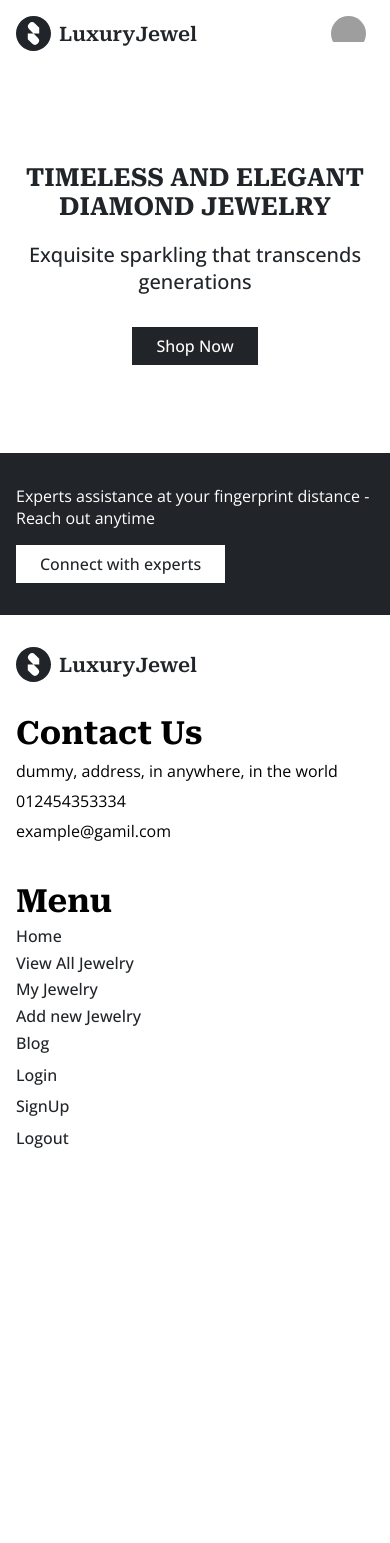
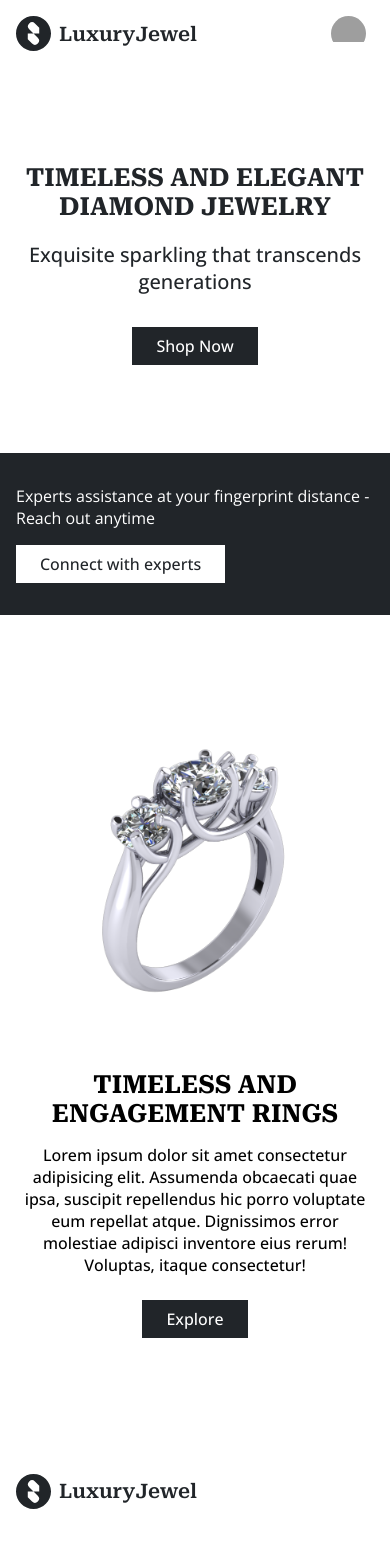
Before and after one commit to EnayetHossain/jewelry-client, a React (Vite) app: page / in a window 390 px wide. Shown: the top 1543 px of the page. Before the commit the page ends 1154 px from the top, so only its background shows below. Built offline with nearby package versions, Linux system fonts and the light colour scheme; grey boxes are pictures that could not be loaded.

Commit message:
responsive ring section

```diff
--- a/src/index.css
+++ b/src/index.css
@@ -57,6 +57,10 @@ ul {
   padding: 0 1em;
 }
 
+img {
+  width: 100%;
+}
+
 button {
   border-radius: 8px;
   border: 1px solid transparent;
--- a/src/pages/Home/Banner/Banner.css
+++ b/src/pages/Home/Banner/Banner.css
@@ -23,10 +23,6 @@
     overflow: hidden;
 }
 
-.hero-image img {
-    width: 100%;
-}
-
 @media only screen and (max-width: 760px) {
     .hero-image {
         display: none;
--- a/src/pages/Home/Home/Home.jsx
+++ b/src/pages/Home/Home/Home.jsx
@@ -1,5 +1,6 @@
 import Banner from "../Banner/Banner";
 import Experts from "../Experts/Experts";
+import Ring from "../Ring/Ring";
 import "./Home.css";
 
 const Home = () => {
@@ -7,6 +8,7 @@ const Home = () => {
     <div>
       <Banner></Banner>
       <Experts></Experts>
+      <Ring></Ring>
     </div>
   );
 };
--- /dev/null
+++ b/src/pages/Home/Ring/Ring.css
@@ -0,0 +1,35 @@
+.ring-section {
+    display: flex;
+    align-items: center;
+    justify-content: space-around;
+    margin: 8em auto;
+}
+
+.ring-title {
+    font-size: clamp(2.5rem, 3vw, 3rem);
+}
+
+.ring-description {
+    font-size: 1.6rem;
+    word-wrap: break-word;
+    max-width: 50rem;
+}
+
+.ring-image {
+    width: 28rem;
+}
+
+@media only screen and (max-width: 700px) {
+    .ring-section {
+        flex-direction: column-reverse;
+    }
+
+    .ring-content {
+        margin: 4em 0 1em;
+        text-align: center;
+    }
+
+    .ring-image {
+        width: 20rem;
+    }
+}
--- /dev/null
+++ b/src/pages/Home/Ring/Ring.jsx
@@ -0,0 +1,28 @@
+import { Link } from "react-router-dom";
+import ringImage from "../../../assets/ring.png";
+import "./Ring.css";
+
+const Ring = () => {
+  return (
+    <section className="ring-section desktop-max">
+      <div className="hero-content ring-content">
+        <h1 className="hero-title ring-title">Timeless and engagement rings</h1>
+        <p className="hero-description ring-description">
+          Lorem ipsum dolor sit amet consectetur adipisicing elit. Assumenda
+          obcaecati quae ipsa, suscipit repellendus hic porro voluptate eum
+          repellat atque. Dignissimos error molestiae adipisci inventore eius
+          rerum! Voluptas, itaque consectetur!
+        </p>
+        <Link to={"/"} className="cta">
+          Explore
+        </Link>
+      </div>
+
+      <div className="ring-image">
+        <img src={ringImage} alt="hero" />
+      </div>
+    </section>
+  );
+};
+
+export default Ring;
--- a/src/pages/Shared/Navbar/Navbar.css
+++ b/src/pages/Shared/Navbar/Navbar.css
@@ -62,10 +62,6 @@
     overflow: hidden;
 }
 
-.profile>img {
-    width: 100%;
-}
-
 .ham-bar {
     font-size: 2rem;
     cursor: pointer;
```
Also changed, not shown: src/assets/ring.png (added).
